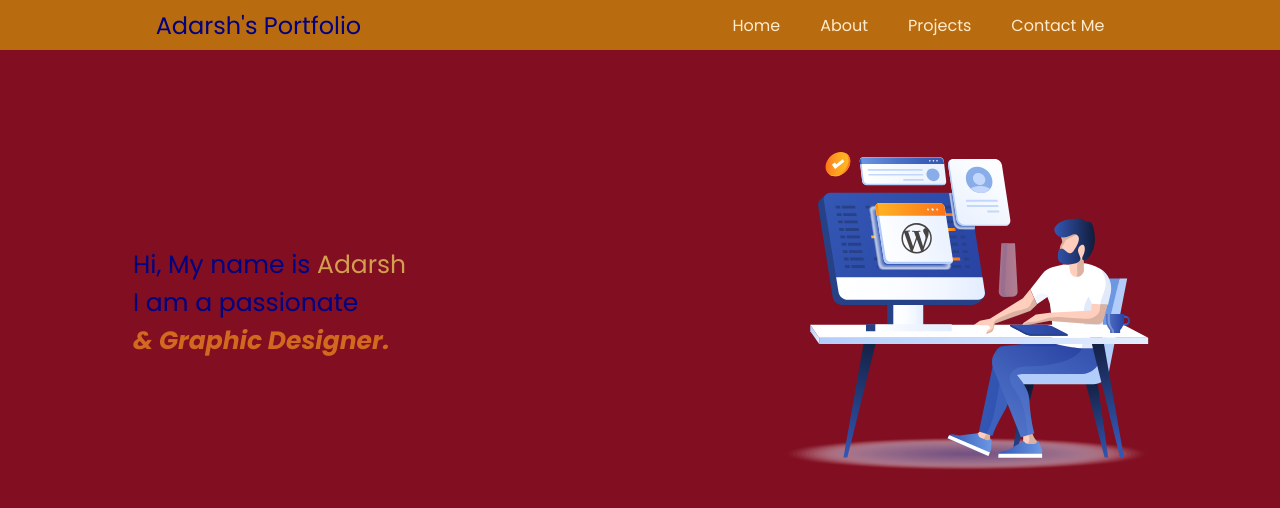
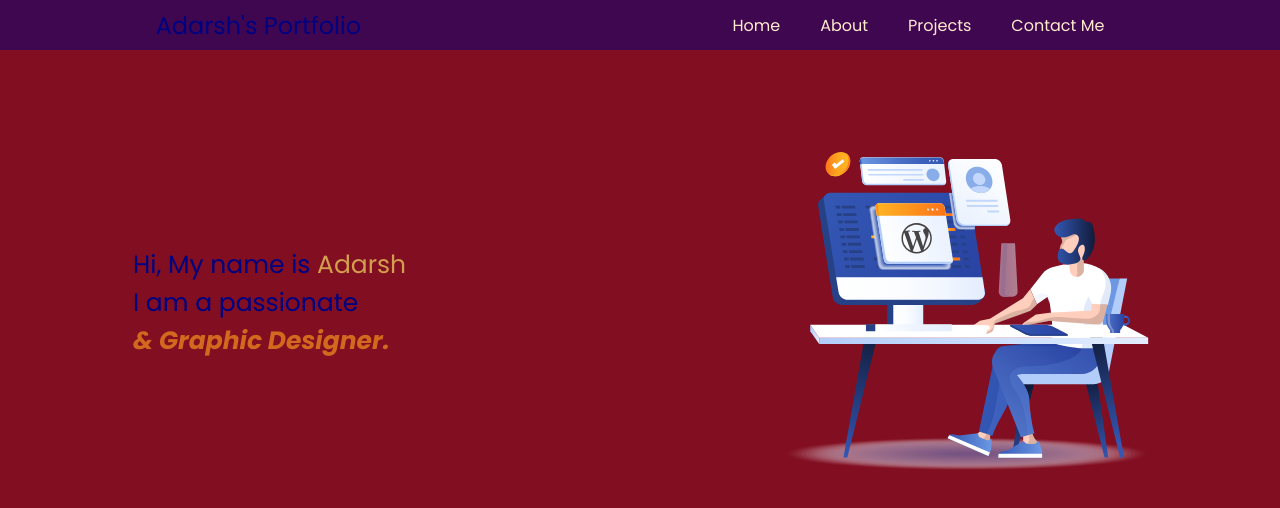
Before and after one commit to Adarsh-87/Portfolio_site, a plain HTML site: page index.html in a window 1280 px wide. Drawn offline with nearby package versions, Linux system fonts and the light colour scheme.

Commit message:
small change

```diff
--- a/index.html
+++ b/index.html
@@ -25,7 +25,7 @@
             justify-content: space-around;
             align-items: center;
             height: 50px;
-            background-color:rgba(204, 139, 10, 0.756);
+            background-color:rgba(44, 6, 97, 0.756);
         }
 
         nav ul{
```
